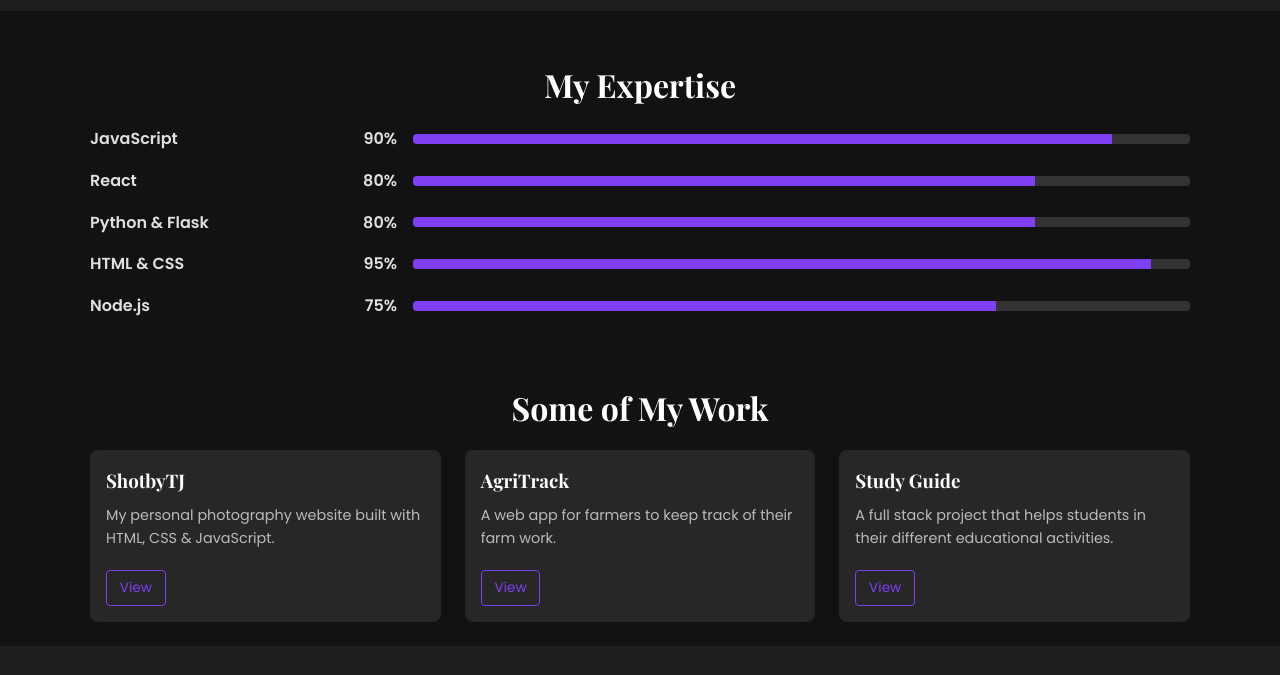
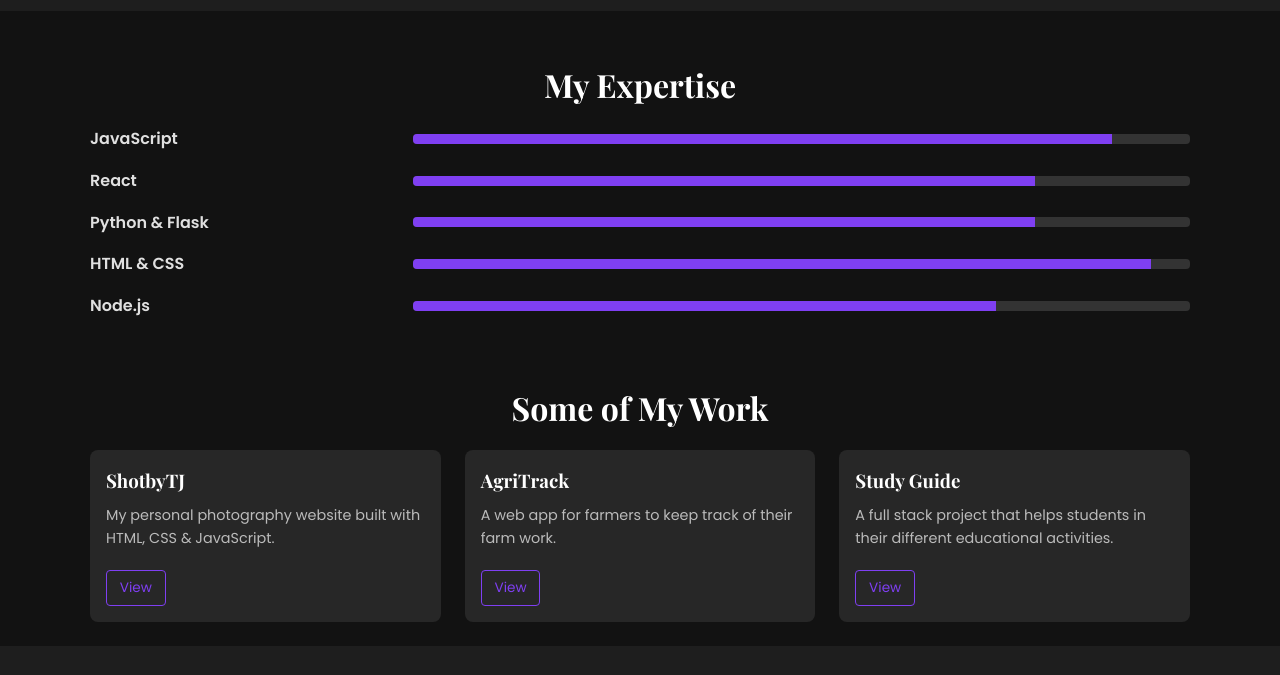
Before and after one commit to teddjames/portfolio, a plain HTML site: page index.html in a window 1280 px wide. Shown: the part 1080-1755 px from the top of the page. Drawn offline with nearby package versions, Linux system fonts and the light colour scheme.

Commit message:
removed percentages

```diff
--- a/index.html
+++ b/index.html
@@ -66,7 +66,7 @@
 
       <div class="skill">
         <span class="skill-name">JavaScript</span>
-        <span class="percentage">90%</span>
+        <span class="percentage"></span>
         <div class="bar">
           <div class="fill" style="--target:90%;"></div>
         </div>
@@ -74,7 +74,7 @@
 
       <div class="skill">
         <span class="skill-name">React</span>
-        <span class="percentage">80%</span>
+        <span class="percentage"></span>
         <div class="bar">
           <div class="fill" style="--target:80%;"></div>
         </div>
@@ -82,7 +82,7 @@
 
       <div class="skill">
         <span class="skill-name">Python &amp; Flask</span>
-        <span class="percentage">80%</span>
+        <span class="percentage"></span>
         <div class="bar">
           <div class="fill" style="--target:80%;"></div>
         </div>
@@ -90,7 +90,7 @@
 
       <div class="skill">
         <span class="skill-name">HTML &amp; CSS</span>
-        <span class="percentage">95%</span>
+        <span class="percentage"></span>
         <div class="bar">
           <div class="fill" style="--target:95%;"></div>
         </div>
@@ -98,7 +98,7 @@
 
       <div class="skill">
         <span class="skill-name">Node.js</span>
-        <span class="percentage">75%</span>
+        <span class="percentage"></span>
         <div class="bar">
           <div class="fill" style="--target:75%;"></div>
         </div>
```
